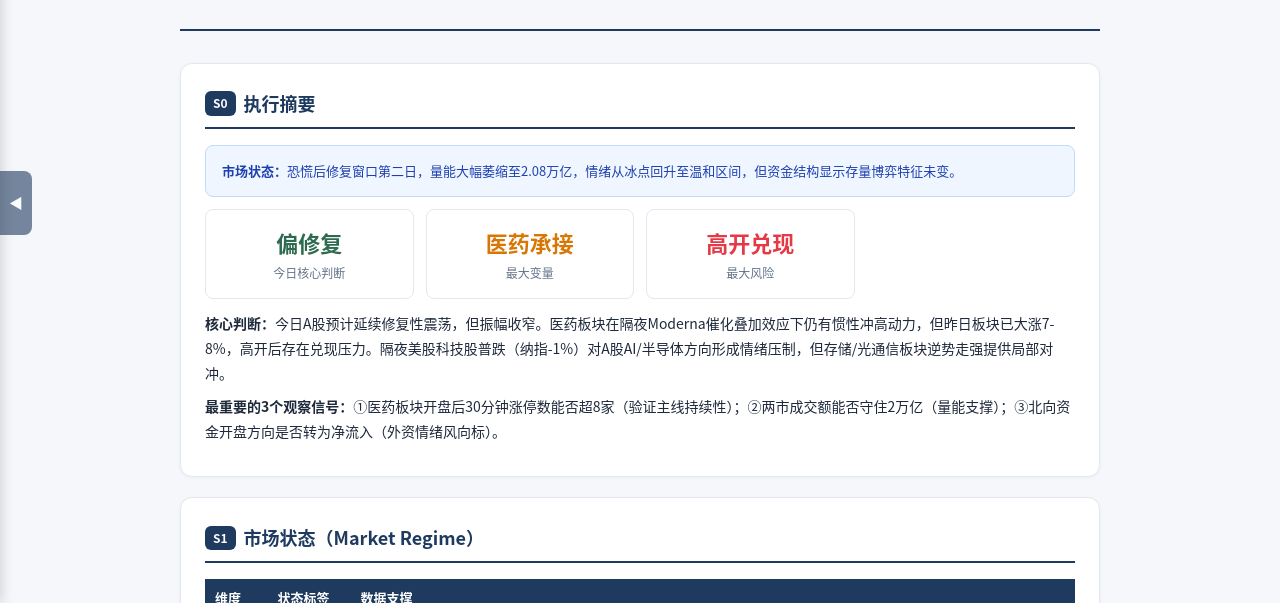
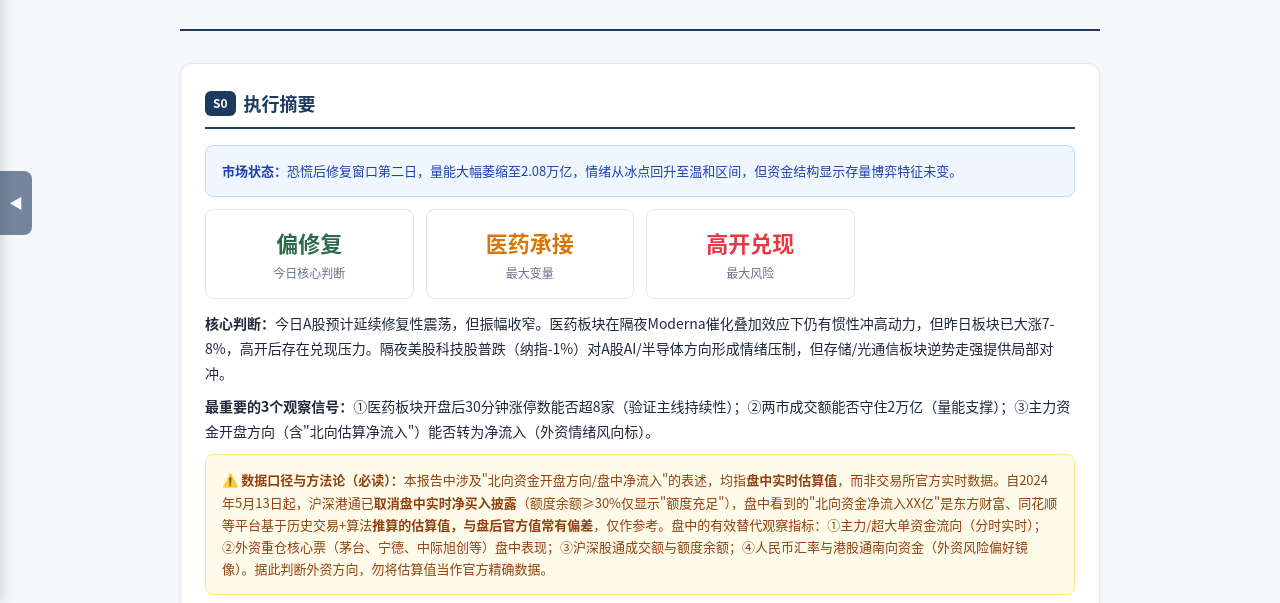
Before and after one commit to Tim0thy1/market-review-suite, a plain HTML site: page A股/A股盘前分析-20260821/盘前分析_20260821.html in a window 1280 px wide. Shown: the part 197-800 px from the top of the page. Drawn offline with nearby package versions, Linux system fonts and the light colour scheme.

Commit message:
修正盘前分析中北向资金数据口径说明，补充盘中估算值来源与替代观察指标

```diff
--- a/A股/A股盘前分析-20260821/盘前分析_20260821.html
+++ b/A股/A股盘前分析-20260821/盘前分析_20260821.html
@@ -107,7 +107,11 @@ tr:hover{background:#f8fafc}
     <div class="stat-card"><div class="num" style="color:var(--red)">高开兑现</div><div class="label">最大风险</div></div>
   </div>
   <p><strong>核心判断：</strong>今日A股预计延续修复性震荡，但振幅收窄。医药板块在隔夜Moderna催化叠加效应下仍有惯性冲高动力，但昨日板块已大涨7-8%，高开后存在兑现压力。隔夜美股科技股普跌（纳指-1%）对A股AI/半导体方向形成情绪压制，但存储/光通信板块逆势走强提供局部对冲。</p>
-  <p><strong>最重要的3个观察信号：</strong>①医药板块开盘后30分钟涨停数能否超8家（验证主线持续性）；②两市成交额能否守住2万亿（量能支撑）；③北向资金开盘方向是否转为净流入（外资情绪风向标）。</p>
+  <p><strong>最重要的3个观察信号：</strong>①医药板块开盘后30分钟涨停数能否超8家（验证主线持续性）；②两市成交额能否守住2万亿（量能支撑）；③主力资金开盘方向（含"北向估算净流入"）能否转为净流入（外资情绪风向标）。</p>
+
+  <div class="alert-box amber">
+    <strong>⚠️ 数据口径与方法论（必读）：</strong>本报告中涉及"北向资金开盘方向/盘中净流入"的表述，均指<strong>盘中实时估算值</strong>，而非交易所官方实时数据。自2024年5月13日起，沪深港通已<strong>取消盘中实时净买入披露</strong>（额度余额≥30%仅显示"额度充足"），盘中看到的"北向资金净流入XX亿"是东方财富、同花顺等平台基于历史交易+算法<strong>推算的估算值，与盘后官方值常有偏差</strong>，仅作参考。盘中的有效替代观察指标：①主力/超大单资金流向（分时实时）；②外资重仓核心票（茅台、宁德、中际旭创等）盘中表现；③沪深股通成交额与额度余额；④人民币汇率与港股通南向资金（外资风险偏好镜像）。据此判断外资方向，勿将估算值当作官方精确数据。
+  </div>
 </div>
 
 <!-- S1 市场状态 -->
```
